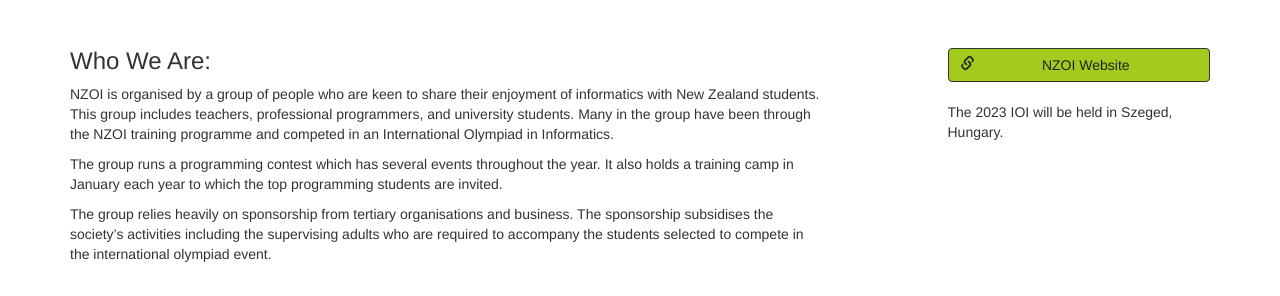
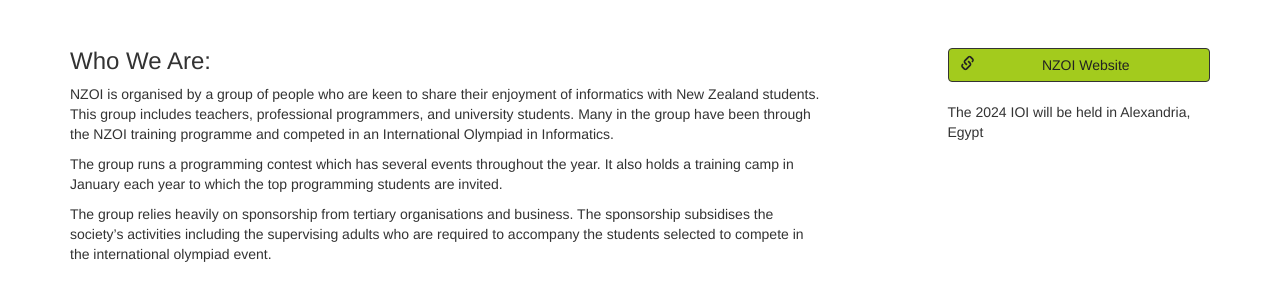
Before and after one commit to scienceolympianz/scienceolympianz.github.io, a Jekyll site: the page built from informatics.html, in a window 1280 px wide. Shown: the part 254-550 px from the top of the page. Built offline with Jekyll 4.4.1, drawn with Linux system fonts in a browser that asks for light colours.

Commit message:
Update chemistry + informatics sidebars (duh)

```diff
--- a/chemistry.html
+++ b/chemistry.html
@@ -62,6 +62,7 @@ title: Chemistry
     </p>
   </div>
   <div class="col-sm-4 col-md-3 organisation-extras col-md-offset-1"> <a class="btn btn-success btn-block" target="_blank" href="https://www.canterbury.ac.nz/science/schools/phys-chem/chemistry/chemistry-olympiad/"><span class="pull-left glyphicon glyphicon-link"></span> NZCho Website</a>
-    <br><p>The 2023 IChO will be held in Zurich, Switzerland.</p>
+    <br><p>The 2024 Olympiad will be held in Riyadh Saudi Arabia</p>
+    <p><a target="_blank" href="https://www.icho2024.sa/en/Pages/default.aspx">2024 July 21-31, Riyadh, Saudi Arabia</a></p>
   </div>
 </div>
--- a/informatics.html
+++ b/informatics.html
@@ -31,6 +31,6 @@ The team was led by Suzanne Scott and Zalan Varga.</p>
     </p>
   </div>
   <div class="col-sm-4 col-md-3 organisation-extras col-md-offset-1"> <a class="btn btn-success btn-block" target="_blank" href="http://www.nzoi.org.nz/"><span class="pull-left glyphicon glyphicon-link"></span> NZOI Website</a> <br>
-    <p>The 2023 IOI will be held in  Szeged, Hungary. </p>
+    <p>The 2024 IOI will be held in Alexandria, Egypt</p>
   </div>
 </div>
```
